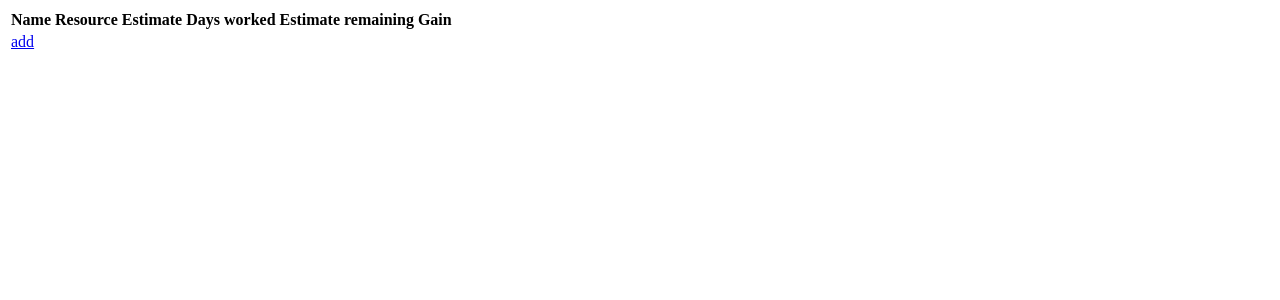
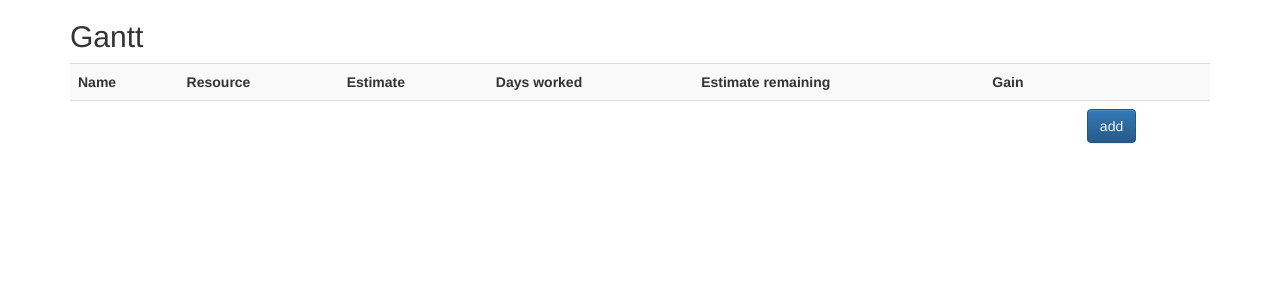
Before and after one commit to timmartin/django_project_manager, a Django app: page /schedule/ in a window 1280 px wide. Shown: the top 300 px of the page. Run offline with Django 3.2, Linux system fonts and the light colour scheme; the visitor is signed in with stand-in values (Sample User, id 1); data that the repository does not hold is empty; some libraries are stand-ins or nearby versions.

Commit message:
Added bootstrap styling

```diff
--- /dev/null
+++ b/project_manager/schedule/static/css/footer.css
@@ -0,0 +1,16 @@
+html {
+  position: relative;
+  min-height: 100%;
+}
+body {
+  /* Margin bottom by footer height */
+  margin-bottom: 60px;
+}
+.footer {
+  position: absolute;
+  bottom: 0;
+  width: 100%;
+  /* Set the fixed height of the footer here */
+  height: 60px;
+  background-color: #f5f5f5;
+}
--- a/project_manager/schedule/templates/schedule/base.html
+++ b/project_manager/schedule/templates/schedule/base.html
@@ -1,12 +1,35 @@
+{% load staticfiles %}
 <!DOCTYPE html>
 <html lang="en">
 
   <head>
     {% block javascript %}{% endblock %}
+
+    <!-- Latest compiled and minified CSS -->
+    <link rel="stylesheet" href="https://maxcdn.bootstrapcdn.com/bootstrap/3.3.6/css/bootstrap.min.css" integrity="sha384-1q8mTJOASx8j1Au+a5WDVnPi2lkFfwwEAa8hDDdjZlpLegxhjVME1fgjWPGmkzs7" crossorigin="anonymous">
+
+    <!-- Optional theme -->
+    <link rel="stylesheet" href="https://maxcdn.bootstrapcdn.com/bootstrap/3.3.6/css/bootstrap-theme.min.css" integrity="sha384-fLW2N01lMqjakBkx3l/M9EahuwpSfeNvV63J5ezn3uZzapT0u7EYsXMjQV+0En5r" crossorigin="anonymous">
+
+    <!-- Latest compiled and minified JavaScript -->
+    <script src="https://maxcdn.bootstrapcdn.com/bootstrap/3.3.6/js/bootstrap.min.js" integrity="sha384-0mSbJDEHialfmuBBQP6A4Qrprq5OVfW37PRR3j5ELqxss1yVqOtnepnHVP9aJ7xS" crossorigin="anonymous"></script>
+
+    <link rel="stylesheet" type="text/css" href="{% static 'css/footer.css' %}">
   </head>
 
   <body>
-    {% block content %}{% endblock %}
+    <div class="container">
+      {% block content %}{% endblock %}
+    </div>
+
+    <footer class="footer">
+      <div class="container">
+	<p class="text-muted">
+	  {% block footer %}{% endblock %}
+	</p>
+      </div>
+    </footer>
+
   </body>
 
 </html>
--- a/project_manager/schedule/templates/schedule/edit_task.html
+++ b/project_manager/schedule/templates/schedule/edit_task.html
@@ -1,3 +1,6 @@
+{% extends "schedule/base.html" %}
+
+{% block content %}
 <form action="{% url 'schedule:edit_task' task.id %}"
       method="post">
   {% csrf_token %}
@@ -18,3 +21,4 @@
   </table>
 
 </form>
+{% endblock %}
--- a/project_manager/schedule/templates/schedule/index.html
+++ b/project_manager/schedule/templates/schedule/index.html
@@ -9,9 +9,10 @@
 {% endblock %}
 
 {% block content %}
+<h2>Gantt</h2>
 <div id="chart_div"></div>
 
-<table>
+<table class="table table-striped">
   <tr>
     <th>Name</th>
     <th>Resource</th>
@@ -19,6 +20,7 @@
     <th>Days worked</th>
     <th>Estimate remaining</th>
     <th>Gain</th>
+    <th></th>
   </tr>
   {% for task in tasks %}
   <tr>
@@ -47,8 +49,10 @@
   {% endfor %}
 
   <tr>
-    <td colspan="4">
-      <a href="{% url 'schedule:add_task' %}">add</a>
+    <td colspan="6"></td>
+    <td>
+      <a class="btn btn-primary"
+	 href="{% url 'schedule:add_task' %}">add</a>
     </td>
   </tr>
 </table>
--- a/project_manager/schedule/templates/schedule/task_form.html
+++ b/project_manager/schedule/templates/schedule/task_form.html
@@ -1,3 +1,6 @@
+{% extends "schedule/base.html" %}
+
+{% block content %}
 <table>
 <form action="{% url 'schedule:add_task' %}" method="post">
   {% csrf_token %}
@@ -9,3 +12,4 @@
   </tr>
 </form>
 </table>
+{% endblock %}
```
